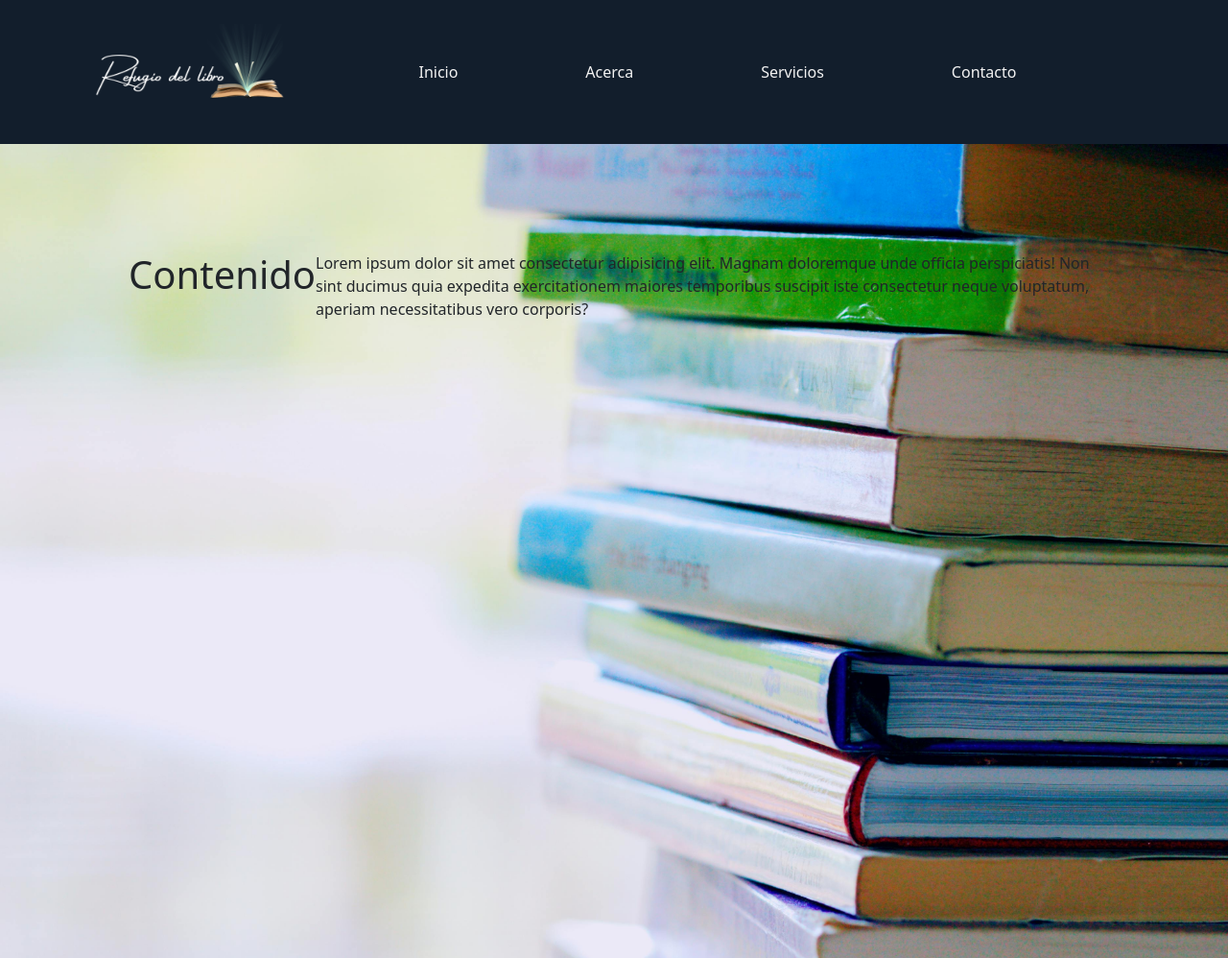
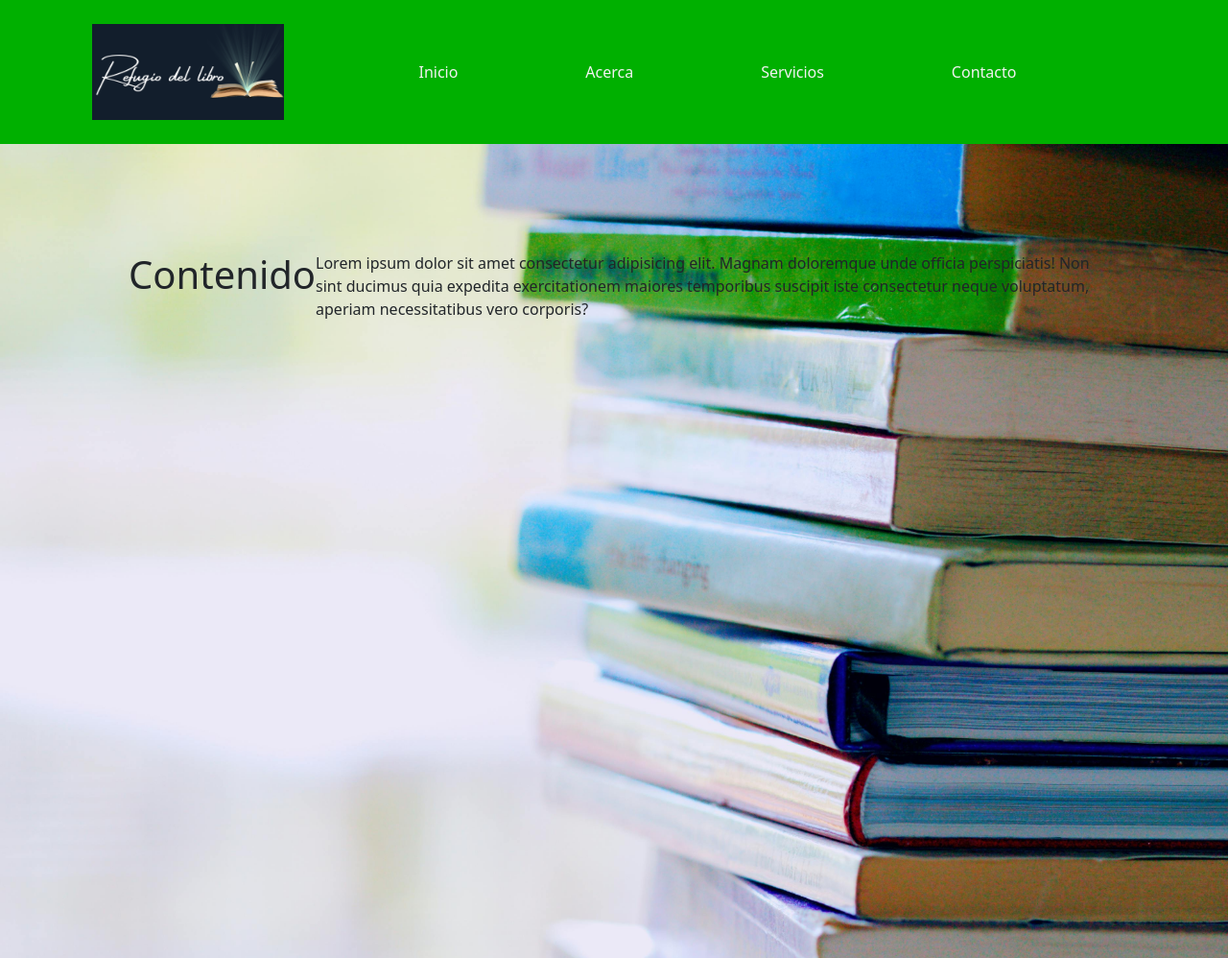
Before and after one commit to Javier-Pedernera/Codo_a_Codo_Java_Grupo5, a plain HTML site: page index.html in a window 1280 px wide. Shown: the top 998 px of the page at 96% size. Drawn offline with nearby package versions, Linux system fonts and the light colour scheme.

Commit message:
first commit

```diff
--- a/styles.css
+++ b/styles.css
@@ -12,7 +12,7 @@ body, html {
     position: relative;
     height: 150px;
     width: 100%;
-    background-color: #121e2c !important;
+    background-color: #00b000 !important;
     color: #25a5ac !important;
   }
   .nav-item{
```
